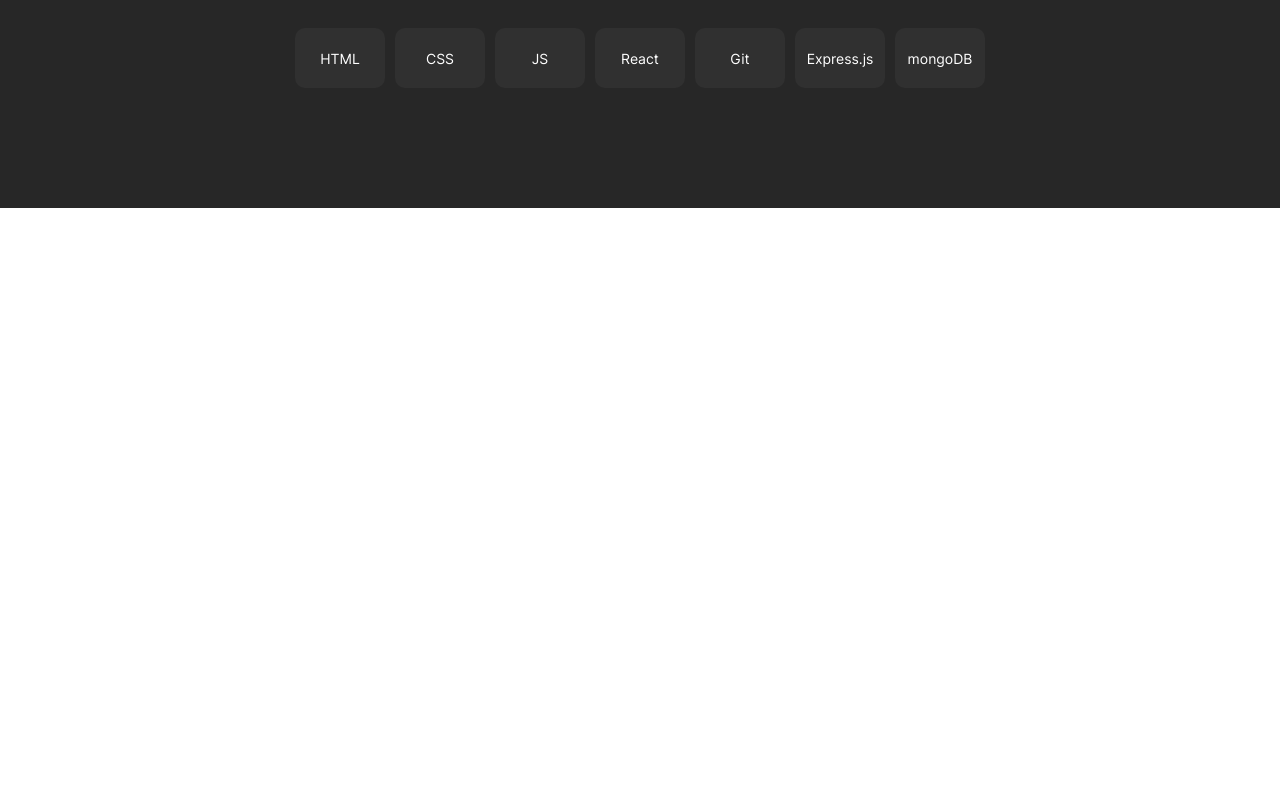
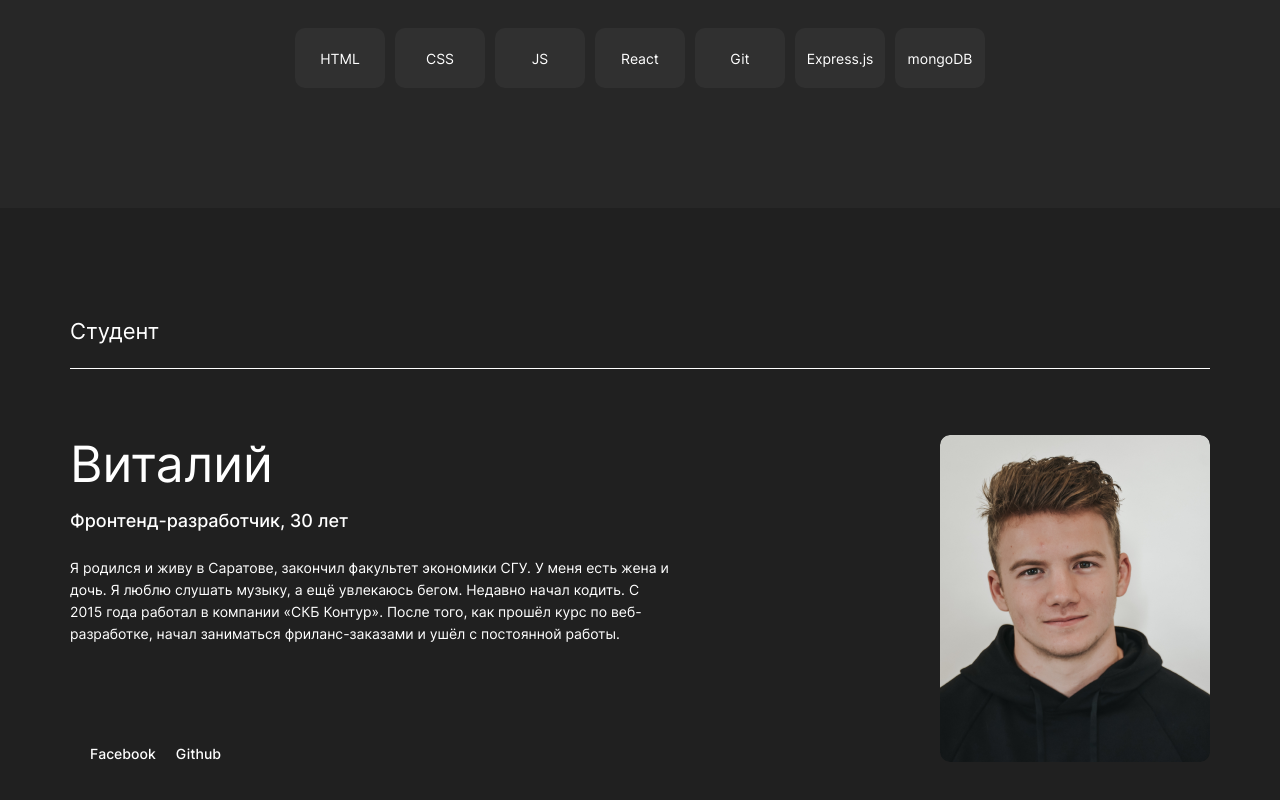
Before and after one commit to DaniyarOtynshin/movies-explorer-frontend, a React (Create React App) app: page / in a window 1280 px wide. Shown: the part 1799-2599 px from the top of the page. Before the commit the page ends 2007 px from the top, so only its background shows below. Built offline with nearby package versions, Linux system fonts and the light colour scheme.

Commit message:
feat: add AboutMe

```diff
--- /dev/null
+++ b/src/components/AboutMe/AboutMe.css
@@ -0,0 +1,65 @@
+.about-me {
+    font-family: 'Inter', sans-serif;
+    width: 100%;
+    min-height: 1079px;
+}
+
+.about-me__title {
+    margin: 110px 0 66px;
+}
+
+.my-info {
+    display: flex;
+    justify-content: space-between;
+}
+
+.my-info__description {
+    display: flex;
+    flex-direction: column;
+}
+
+.my-info__name {
+    font-weight: 400;
+    font-size: 50px;
+    line-height: 58px;
+    margin: 0;
+}
+
+.my-info__title {
+    font-weight: 500;
+    font-size: 18px;
+    line-height: 20px;
+    margin: 18px 0 0 0;
+    max-width: 600px;
+}
+
+.my-info__paragraph {
+    font-weight: 400;
+    font-size: 14px;
+    line-height: 22px;
+    margin: 26px 0 0 0;
+    max-width: 600px;
+}
+
+.my-info__photo {
+    width: 270px;
+    height: 327px;
+    border-radius: 10px;
+}
+
+.contacts {
+    margin: 99px 0 0 0;
+}
+
+.contacts__link {
+    font-weight: 500;
+    font-size: 14px;
+    line-height: 17px;
+    color: #fff;
+    text-decoration: none;
+    margin: 0 20px;
+}
+
+.contacts__link:last-child {
+    margin: 0;
+}
--- /dev/null
+++ b/src/components/AboutMe/AboutMe.jsx
@@ -0,0 +1,27 @@
+import React from 'react';
+
+import photoPath from '../../images/photo.png';
+
+const AboutMe = (props) => {
+    return (
+        <div className="about-me page__section">
+            <h2 className="about-me__title title">
+                Студент
+            </h2>
+            <div className="about-me__my-info my-info">
+                    <div className="my-info__description">
+                    <h3 className="my-info__name">Виталий</h3>
+                    <h4 className="my-info__title">Фронтенд-разработчик, 30 лет</h4>
+                    <p className="my-info__paragraph">Я родился и живу в Саратове, закончил факультет экономики СГУ. У меня есть жена и дочь. Я люблю слушать музыку, а ещё увлекаюсь бегом. Недавно начал кодить. С 2015 года работал в компании «СКБ Контур». После того, как прошёл курс по веб-разработке, начал заниматься фриланс-заказами и ушёл с постоянной работы.</p>
+                    <p className="my-info__contacts contacts">
+                        <a href="#" className="contacts__link">Facebook</a>
+                        <a href="#" className="contacts__link">Github</a>
+                    </p>
+                </div>
+                <img src={ photoPath } alt="Моё фото" className="my-info__photo"/>
+            </div>
+        </div>
+    )
+};
+
+export default AboutMe;
--- a/src/components/Main/Main.jsx
+++ b/src/components/Main/Main.jsx
@@ -1,4 +1,5 @@
 import React from 'react';
+import AboutMe from '../AboutMe/AboutMe';
 import AboutProject from '../AboutProject/AboutProject';
 import NavTab from '../NavTab/NavTab';
 import Promo from '../Promo/Promo';
@@ -11,6 +12,7 @@
             <NavTab />
             <AboutProject />
             <Techs />
+            <AboutMe />
         </>
     )
 };
--- a/src/index.css
+++ b/src/index.css
@@ -6,3 +6,4 @@
 @import url('./components/NavTab/NavTab.css');
 @import url('./components/AboutProject/AboutProject.css');
 @import url('./components/Techs/Techs.css');
+@import url('./components/AboutMe/AboutMe.css');
```
Also changed, not shown: src/images/photo.png (added).
